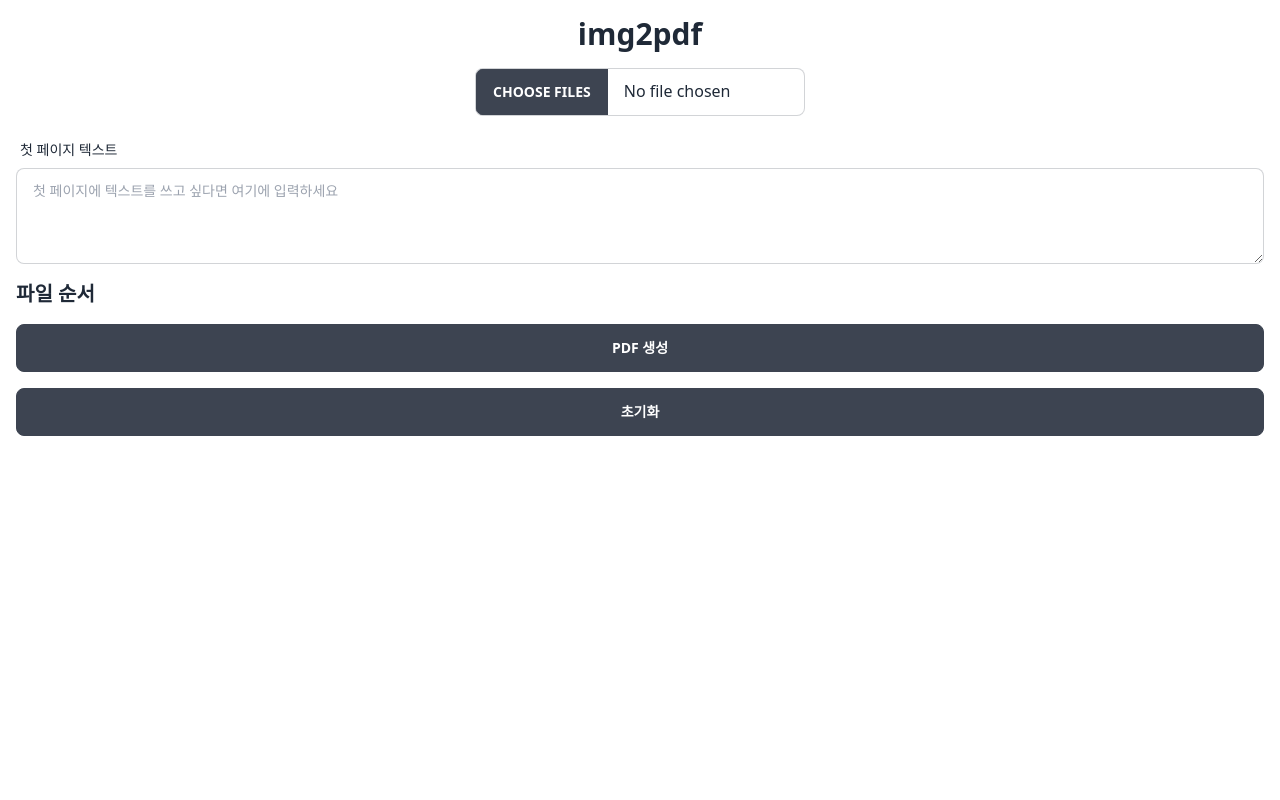
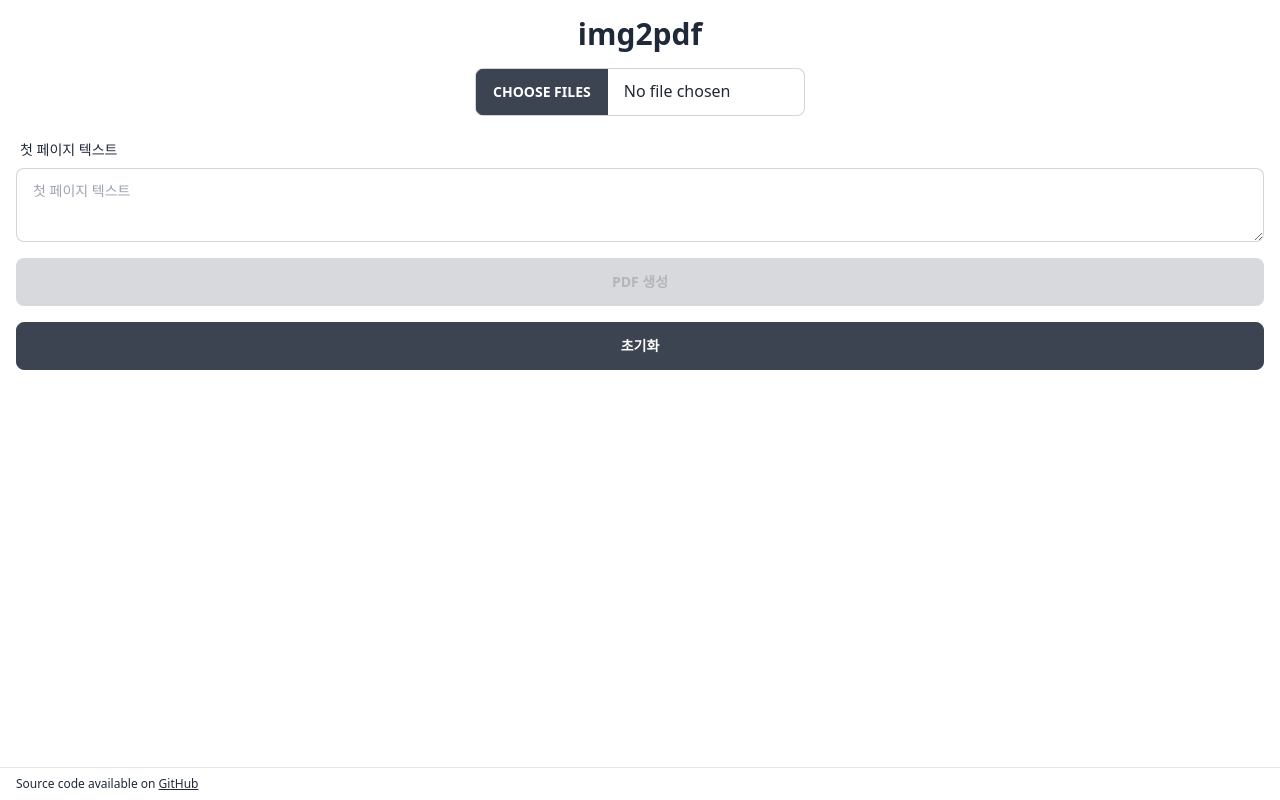
Before and after one commit to dlwocks31/img2pdf, a React (Vite) app: page / in a window 1280 px wide. Built offline with nearby package versions, Linux system fonts and the light colour scheme.

Commit message:
improve design

```diff
--- a/src/App.tsx
+++ b/src/App.tsx
@@ -75,37 +75,65 @@ function MyApp() {
           <span className="label-text">첫 페이지 텍스트</span>
         </label>
         <textarea
-          className="textarea textarea-bordered h-24"
-          placeholder="첫 페이지에 텍스트를 쓰고 싶다면 여기에 입력하세요"
+          className="textarea textarea-bordered"
+          placeholder="첫 페이지 텍스트"
           value={text}
           onChange={(e) => setText(e.target.value)}
         ></textarea>
       </div>
-      <div>
+      {fileOrder.length > 0 && (
         <div className="text-xl font-bold">파일 순서</div>
-        {fileOrder.map((f, i) => (
-          <div className="flex">
-            <span className="label-text">{f}</span>
-            {i > 0 && (
-              <button className="btn" onClick={() => handleUp(i)}>
-                Up
-              </button>
-            )}
-            {i < fileOrder.length - 1 && (
-              <button className="btn" onClick={() => handleDown(i)}>
-                Down
-              </button>
-            )}
+      )}
+      {fileOrder.map((file, i) => (
+        <div className="flex gap-2 justify-center items-center">
+          <div className="flex-1">{file}</div>
+          <div className="flex gap-2">
+            <button
+              className={"btn btn-sm " + (i > 0 ? "" : "btn-disabled")}
+              onClick={() => handleUp(i)}
+            >
+              ↑
+            </button>
+            <button
+              className={
+                "btn btn-sm " + (i < fileOrder.length - 1 ? "" : "btn-disabled")
+              }
+              onClick={() => handleDown(i)}
+            >
+              ↓
+            </button>
           </div>
-        ))}
-      </div>
+        </div>
+      ))}
 
-      <button className="btn" onClick={generatePdf}>
+      <button
+        className={"btn " + (fileOrder.length > 0 ? "" : "btn-disabled")}
+        onClick={generatePdf}
+      >
         PDF 생성
       </button>
       <button className="btn" onClick={() => window.location.reload()}>
         초기화
       </button>
+      <Footer />
+    </div>
+  );
+}
+
+function Footer() {
+  return (
+    <div className="fixed bottom-0 left-0 right-0 py-2 px-4 border-t ">
+      <p className="text-xs">
+        Source code available on{" "}
+        <a
+          href="https://github.com/dlwocks31/img2pdf"
+          target="_blank"
+          rel="noopener noreferrer"
+          className="underline"
+        >
+          GitHub
+        </a>
+      </p>
     </div>
   );
 }
```
